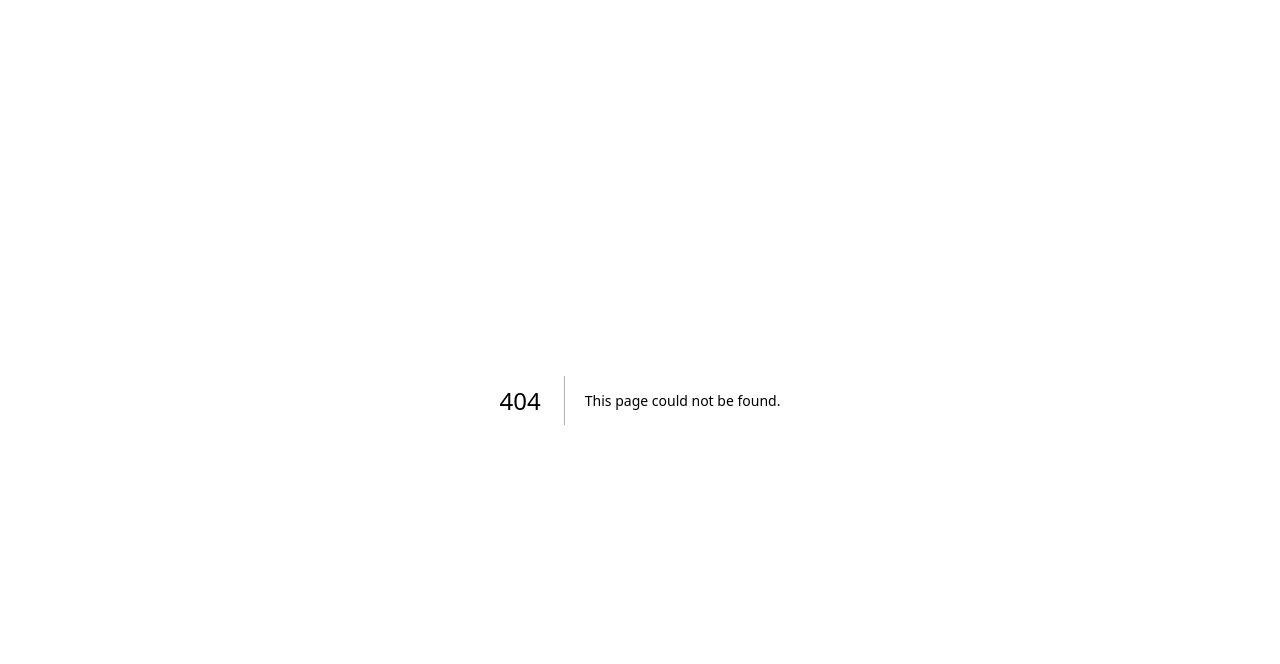
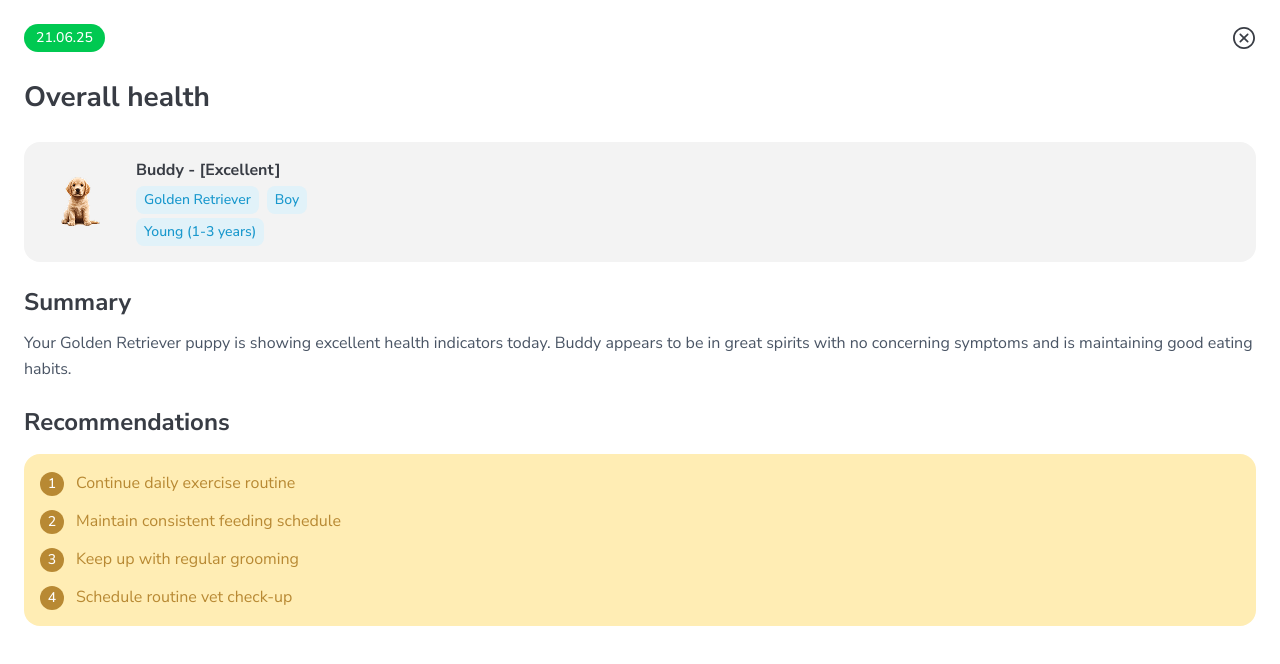
Before and after one commit to nktpngd/hackathon, a Next.js app: page /health-check/summary in a window 1280 px wide. Before the commit this address had no page. Shown: the top 664 px of the page. Built offline with nearby package versions, Linux system fonts and the light colour scheme.

Commit message:
Add health-check summary page

```diff
--- /dev/null
+++ b/src/app/health-check/summary/page.tsx
@@ -0,0 +1,275 @@
+'use client';
+
+import { useState, useEffect } from 'react';
+import { useRouter } from 'next/navigation';
+import Image from 'next/image';
+
+interface HealthCheckData {
+  date: string;
+  dogName: string;
+  breed: string;
+  gender: 'boy' | 'girl' | '';
+  age: string;
+  mood: string;
+  activity: string;
+  symptoms: string[];
+  behaviors: string[];
+  feeding: string;
+  description: string;
+}
+
+export default function HealthCheckSummaryPage() {
+  const router = useRouter();
+  const [healthData, setHealthData] = useState<HealthCheckData | null>(null);
+
+  useEffect(() => {
+    // In a real app, you'd get this data from props, URL params, or global state
+    // For now, using mock data based on the health check form
+    const mockData: HealthCheckData = {
+      date: '21.06.25',
+      dogName: 'Buddy', // This would come from user's dog profile
+      breed: 'Golden Retriever', // This would come from user's dog profile
+      gender: 'boy', // This would come from user's dog profile
+      age: 'puppy', // This would come from user's dog profile
+      mood: 'Happy',
+      activity: 'Playful',
+      symptoms: ['No symptoms'],
+      behaviors: [],
+      feeding: 'Good appetite',
+      description: 'Had a great day at the park',
+    };
+    setHealthData(mockData);
+  }, []);
+
+  const getOverallHealthStatus = () => {
+    if (!healthData) return 'Analyzing...';
+
+    const hasSymptoms =
+      healthData.symptoms.length > 0 &&
+      !healthData.symptoms.includes('No symptoms');
+    const hasBehaviorIssues = healthData.behaviors.length > 0;
+    const hasGoodFeeding =
+      healthData.feeding === 'Good appetite' ||
+      healthData.feeding === 'Glutton';
+    const hasPositiveMood =
+      healthData.mood === 'Happy' || healthData.mood === 'Normal';
+
+    if (
+      !hasSymptoms &&
+      !hasBehaviorIssues &&
+      hasGoodFeeding &&
+      hasPositiveMood
+    ) {
+      return 'Excellent';
+    } else if (hasSymptoms || hasBehaviorIssues) {
+      return 'Needs attention';
+    } else {
+      return 'Good';
+    }
+  };
+
+  const getHealthSummary = () => {
+    if (!healthData) return '';
+
+    const status = getOverallHealthStatus();
+    const dogInfo = `${healthData.breed} ${healthData.age}`;
+
+    if (status === 'Excellent') {
+      return `Your ${dogInfo} is showing excellent health indicators today. ${healthData.dogName} appears to be in great spirits with no concerning symptoms and is maintaining good eating habits.`;
+    } else if (status === 'Needs attention') {
+      const concerns = [];
+      if (
+        healthData.symptoms.length > 0 &&
+        !healthData.symptoms.includes('No symptoms')
+      ) {
+        concerns.push('showing some symptoms that should be monitored');
+      }
+      if (healthData.behaviors.length > 0) {
+        concerns.push('exhibiting behavioral changes');
+      }
+      return `Your ${dogInfo} is ${concerns.join(' and ')}. While these may be temporary, it's important to keep tracking these patterns and consult with a veterinarian if they persist.`;
+    } else {
+      return `Your ${dogInfo} is showing good overall health indicators. Continue monitoring ${healthData.dogName}'s daily activities and habits to maintain this positive trend.`;
+    }
+  };
+
+  const getRecommendations = () => {
+    if (!healthData) return [];
+
+    const recommendations = [];
+
+    // Based on symptoms
+    if (
+      healthData.symptoms.includes('Coughing') ||
+      healthData.symptoms.includes('Sneezing')
+    ) {
+      recommendations.push(
+        'Monitor respiratory symptoms and ensure good air quality'
+      );
+    }
+    if (
+      healthData.symptoms.includes('Vomiting') ||
+      healthData.symptoms.includes('Diarrhea')
+    ) {
+      recommendations.push(
+        'Maintain hydration and consider bland diet if symptoms persist'
+      );
+    }
+    if (healthData.symptoms.includes('Excessive thirst')) {
+      recommendations.push(
+        'Ensure fresh water availability and monitor water intake'
+      );
+    }
+
+    // Based on behaviors
+    if (healthData.behaviors.includes('Aggression')) {
+      recommendations.push(
+        'Practice calm training exercises and avoid stressful situations'
+      );
+    }
+    if (
+      healthData.behaviors.includes('Pacing') ||
+      healthData.behaviors.includes('Trembling')
+    ) {
+      recommendations.push(
+        'Create a calm environment and consider anxiety-reducing activities'
+      );
+    }
+
+    // Based on feeding
+    if (
+      healthData.feeding === 'No appetite' ||
+      healthData.feeding === 'Eats nothing'
+    ) {
+      recommendations.push(
+        "Try offering small, appetizing meals and consult vet if appetite doesn't improve"
+      );
+    }
+
+    // Default recommendations if all is well
+    if (recommendations.length === 0) {
+      recommendations.push('Continue daily exercise routine');
+      recommendations.push('Maintain consistent feeding schedule');
+      recommendations.push('Keep up with regular grooming');
+      recommendations.push('Schedule routine vet check-up');
+    }
+
+    return recommendations;
+  };
+
+  // Get dog image based on age (reusing from ResultsScreen)
+  const getDogImage = (age: string) => {
+    switch (age) {
+      case 'puppy':
+        return '/images/puppy.png';
+      case 'adolescent':
+        return '/images/adolescent.png';
+      case 'adult':
+        return '/images/adult.png';
+      case 'senior':
+        return '/images/senior.png';
+      default:
+        return '/images/adult.png';
+    }
+  };
+
+  if (!healthData) {
+    return (
+      <div className='min-h-screen bg-white flex items-center justify-center'>
+        <div className='text-center'>
+          <div className='animate-spin rounded-full h-8 w-8 border-b-2 border-blue-600 mx-auto'></div>
+          <p className='mt-2 text-gray-600'>Loading health summary...</p>
+        </div>
+      </div>
+    );
+  }
+
+  return (
+    <div className='min-h-screen bg-white flex flex-col'>
+      {/* Header */}
+      <header className='flex items-center justify-between p-6'>
+        <div className='flex items-center space-x-2'>
+          <span className='bg-green-500 text-white px-3 py-1 rounded-full text-sm font-medium'>
+            {healthData.date}
+          </span>
+        </div>
+        <button
+          onClick={() => router.push('/home')}
+          className='w-6 h-6 flex items-center justify-center'
+        >
+          <Image src='/icons/cross.svg' alt='close' width={24} height={24} />
+        </button>
+      </header>
+
+      {/* Main Content */}
+      <div className='flex-1 px-6 pb-6'>
+        <div className='space-y-6'>
+          {/* Title */}
+          <h1 className='text-[28px] font-bold text-[#383C44]'>
+            Overall health
+          </h1>
+
+          {/* Dog Info Card */}
+          <div className='bg-[#F3F3F3] rounded-2xl p-4 flex items-center space-x-4'>
+            <div className='w-20 h-20 rounded-2xl overflow-hidden flex-shrink-0'>
+              <Image
+                src={getDogImage(healthData.age)}
+                alt={healthData.dogName}
+                width={80}
+                height={80}
+                className='w-full h-full object-cover'
+              />
+            </div>
+            <div className='flex-1'>
+              <h2 className='font-bold text-base text-[#383C44] mb-1'>
+                {healthData.dogName} - [{getOverallHealthStatus()}]
+              </h2>
+              <div className='flex flex-wrap gap-2 text-sm'>
+                <span className='text-[#1998CD] font-medium bg-[#E1F2F9] py-1 px-2 rounded-lg'>
+                  {healthData.breed}
+                </span>
+                {healthData.gender && (
+                  <span className='text-[#1998CD] bg-[#E1F2F9] font-medium rounded-lg py-1 px-2'>
+                    {healthData.gender === 'boy' ? 'Boy' : 'Girl'}
+                  </span>
+                )}
+              </div>
+              <p className='text-[#1998CD] bg-[#E1F2F9] w-fit text-sm font-medium mt-1 rounded-lg py-1 px-2'>
+                Young (1-3 years)
+              </p>
+            </div>
+          </div>
+
+          {/* Summary Section */}
+          <div className='space-y-3'>
+            <h3 className='text-2xl font-bold text-[#383C44]'>Summary</h3>
+            <p className='text-gray-600 leading-relaxed'>
+              {getHealthSummary()}
+            </p>
+          </div>
+
+          {/* Recommendations Section */}
+          <div className='space-y-4'>
+            <h3 className='text-2xl font-bold text-[#383C44]'>
+              Recommendations
+            </h3>
+            <div className='bg-[#FFEDB4] rounded-2xl p-4'>
+              <div className='space-y-3'>
+                {getRecommendations().map((recommendation, index) => (
+                  <div key={index} className='flex items-start space-x-3'>
+                    <div className='w-6 h-6 rounded-full bg-[#B88933] text-white flex items-center justify-center flex-shrink-0 text-sm font-medium mt-0.5'>
+                      {index + 1}
+                    </div>
+                    <p className='text-[#B88933] leading-relaxed'>
+                      {recommendation}
+                    </p>
+                  </div>
+                ))}
+              </div>
+            </div>
+          </div>
+        </div>
+      </div>
+    </div>
+  );
+}
--- a/src/components/HealthCheckLoadingScreen.tsx
+++ b/src/components/HealthCheckLoadingScreen.tsx
@@ -18,8 +18,8 @@ export default function HealthCheckLoadingScreen({
         if (prev >= 100) {
           clearInterval(interval);
           setTimeout(() => {
-            // Navigate to home page after successful submission
-            router.push('/home');
+            // Navigate to health check summary page after successful submission
+            router.push('/health-check/summary');
             onComplete();
           }, 1000);
           return 100;
```
